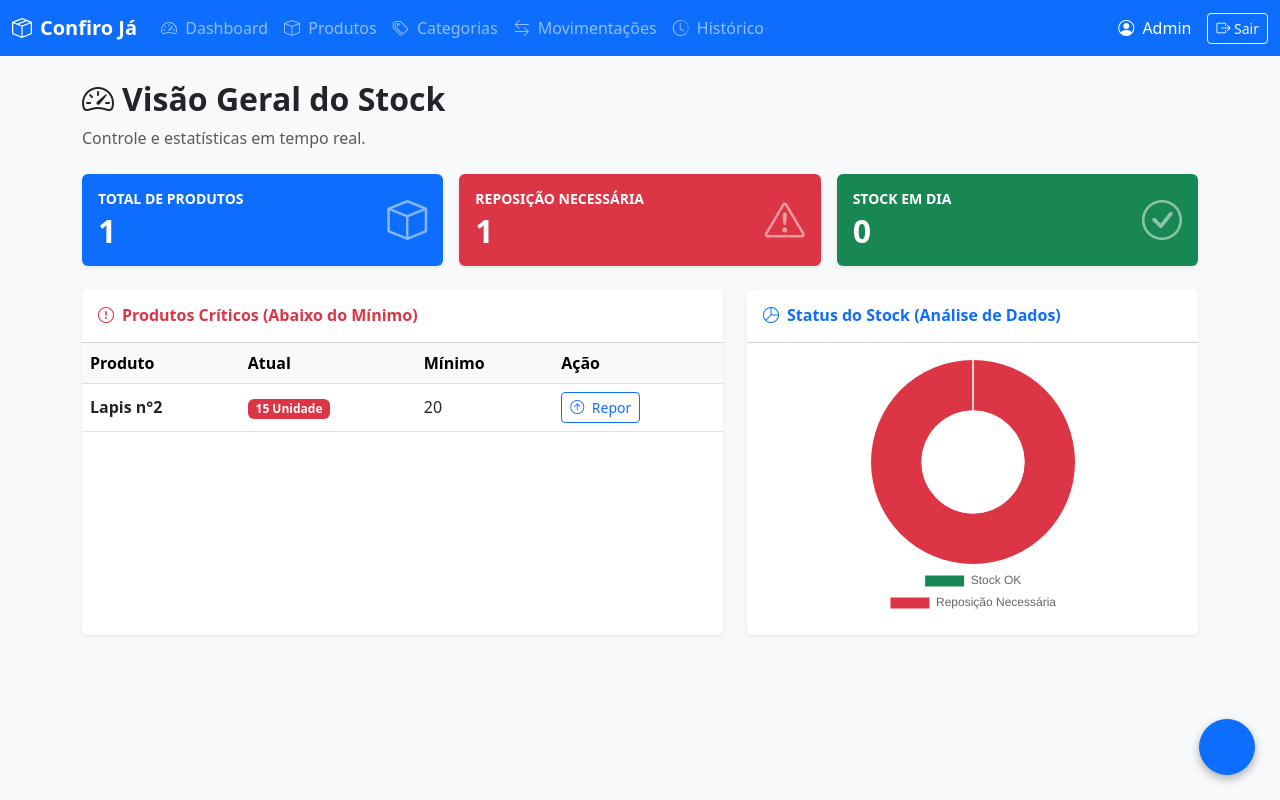
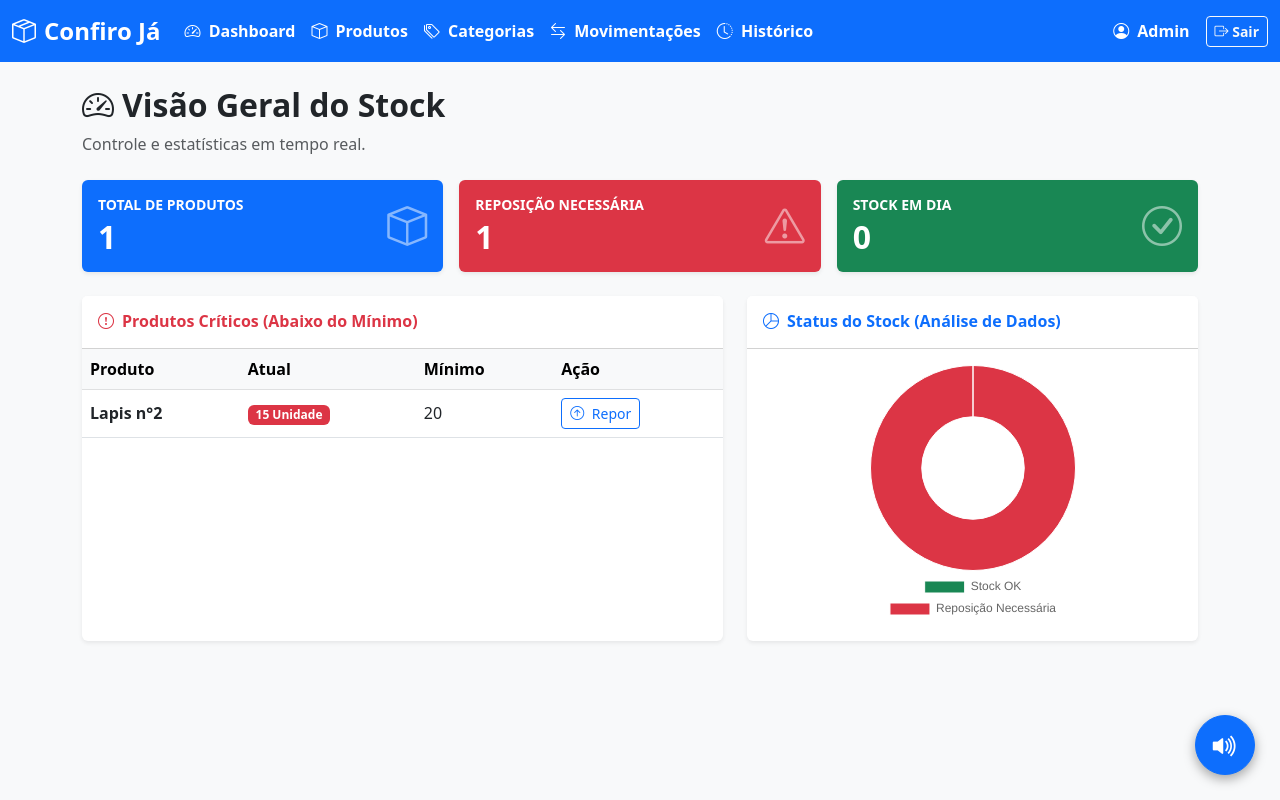
Before and after one commit to Hagane-no/Projeto-integrador-II, a Django app: page / in a window 1280 px wide. Run offline with Django 5.2, Linux system fonts and the light colour scheme; a user stored in the database is signed in; data comes from the database, SQL or seed files in the repository.

Commit message:
Update base.html

```diff
--- a/templates/base.html
+++ b/templates/base.html
@@ -8,18 +8,29 @@
     <link rel="stylesheet" href="https://cdn.jsdelivr.net/npm/bootstrap-icons@1.11.0/font/bootstrap-icons.css">
     <script src="https://cdn.jsdelivr.net/npm/chart.js"></script>
     <style>
+        /* Estilo do menu visível e claro */
+        .navbar-dark .navbar-nav .nav-link {
+            color: #ffffff !important;
+            font-weight: 600 !important;
+            opacity: 1 !important;
+        }
+        .navbar-dark .navbar-nav .nav-link:hover {
+            color: #e0e0e0 !important;
+        }
+        /* Botão Flutuante do Leitor de Voz */
         .btn-audio-float {
             position: fixed;
             bottom: 25px;
             right: 25px;
             z-index: 1050;
-            width: 56px;
-            height: 56px;
+            width: 60px;
+            height: 60px;
             border-radius: 50%;
             display: flex;
             align-items: center;
             justify-content: center;
-            box-shadow: 0 4px 10px rgba(0,0,0,0.3);
+            box-shadow: 0 4px 12px rgba(0,0,0,0.35);
+            transition: all 0.3s ease;
         }
     </style>
 </head>
@@ -27,33 +38,33 @@
 
 <nav class="navbar navbar-expand-lg navbar-dark bg-primary mb-4">
     <div class="container-fluid">
-        <a class="navbar-brand fw-bold" href="{% url 'dashboard' %}">
+        <a class="navbar-brand fw-bold text-white fs-4" href="{% url 'dashboard' %}">
             <i class="bi bi-box-seam me-2"></i>Confiro Já
         </a>
-        <button class="navbar-toggler" type="button" data-bs-toggle="collapse" data-bs-target="#navbarNav">
+        <button class="navbar-toggler border-white" type="button" data-bs-toggle="collapse" data-bs-target="#navbarNav">
             <span class="navbar-toggler-icon"></span>
         </button>
         <div class="collapse navbar-collapse" id="navbarNav">
             <ul class="navbar-nav me-auto mb-2 mb-lg-0">
                 <li class="nav-item">
-                    <a class="nav-link" href="{% url 'dashboard' %}"><i class="bi bi-speedometer2 me-1"></i> Dashboard</a>
+                    <a class="nav-link text-white" href="{% url 'dashboard' %}"><i class="bi bi-speedometer2 me-1"></i> Dashboard</a>
                 </li>
                 <li class="nav-item">
-                    <a class="nav-link" href="{% url 'gerenciar_produtos' %}"><i class="bi bi-box me-1"></i> Produtos</a>
+                    <a class="nav-link text-white" href="{% url 'gerenciar_produtos' %}"><i class="bi bi-box me-1"></i> Produtos</a>
                 </li>
                 <li class="nav-item">
-                    <a class="nav-link" href="{% url 'gerenciar_categorias' %}"><i class="bi bi-tags me-1"></i> Categorias</a>
+                    <a class="nav-link text-white" href="{% url 'gerenciar_categorias' %}"><i class="bi bi-tags me-1"></i> Categorias</a>
                 </li>
                 <li class="nav-item">
-                    <a class="nav-link" href="{% url 'reposicao' %}"><i class="bi bi-arrow-left-right me-1"></i> Movimentações</a>
+                    <a class="nav-link text-white" href="{% url 'reposicao' %}"><i class="bi bi-arrow-left-right me-1"></i> Movimentações</a>
                 </li>
                 <li class="nav-item">
-                    <a class="nav-link" href="{% url 'historico' %}"><i class="bi bi-clock-history me-1"></i> Histórico</a>
+                    <a class="nav-link text-white" href="{% url 'historico' %}"><i class="bi bi-clock-history me-1"></i> Histórico</a>
                 </li>
             </ul>
             <div class="d-flex align-items-center text-white">
-                <span class="me-3"><i class="bi bi-person-circle me-1"></i> {{ user.username }}</span>
-                <a href="{% url 'logout' %}" class="btn btn-outline-light btn-sm"><i class="bi bi-box-arrow-right"></i> Sair</a>
+                <span class="me-3 fw-semibold"><i class="bi bi-person-circle me-1"></i> {{ user.username }}</span>
+                <a href="{% url 'logout' %}" class="btn btn-outline-light btn-sm fw-bold"><i class="bi bi-box-arrow-right"></i> Sair</a>
             </div>
         </div>
     </div>
@@ -62,7 +73,7 @@
 <div class="container mb-5">
     {% if messages %}
         {% for message in messages %}
-            <div class="alert alert-{{ message.tags|default:'info' }} alert-dismissible fade show" role="alert">
+            <div class="alert alert-{{ message.tags|default:'info' }} alert-dismissible fade show fw-bold" role="alert">
                 {{ message }}
                 <button type="button" class="btn-close" data-bs-dismiss="alert" aria-label="Close"></button>
             </div>
@@ -73,36 +84,58 @@
     {% endblock %}
 </div>
 
-<!-- Botão Flutuante do Leitor de Voz -->
-<button type="button" id="btnAudioTTS" class="btn btn-primary btn-audio-float" onclick="falarConteudoPagina()" title="Ouvir Conteúdo da Página">
-    <i class="bi bi-mega-phone-fill fs-4" id="iconTTS"></i>
+<!-- Botão Flutuante do Leitor de Voz por Seleção -->
+<button type="button" id="btnAudioTTS" class="btn btn-primary btn-audio-float" onclick="toggleLeitorVoz()" title="Auxiliar de Leitura (Lê texto selecionado)">
+    <i class="bi bi-volume-up-fill fs-3" id="iconTTS"></i>
 </button>
 
 <script src="https://cdn.jsdelivr.net/npm/bootstrap@5.3.0/dist/js/bootstrap.bundle.min.js"></script>
 <script>
     let synth = window.speechSynthesis;
-    let isSpeaking = false;
+    let leitorAtivo = false;
 
-    function falarConteudoPagina() {
-        if (isSpeaking) {
+    function toggleLeitorVoz() {
+        const btn = document.getElementById('btnAudioTTS');
+        const icon = document.getElementById('iconTTS');
+
+        if (synth.speaking) {
             synth.cancel();
-            isSpeaking = false;
-            document.getElementById('iconTTS').className = 'bi bi-mega-phone-fill fs-4';
-            return;
         }
 
-        let texto = document.body.innerText;
+        if (!leitorAtivo) {
+            leitorAtivo = true;
+            btn.classList.remove('btn-primary');
+            btn.classList.add('btn-success');
+            icon.className = 'bi bi-volume-up-fill fs-3';
+
+            let textoSelecionado = window.getSelection().toString().trim();
+            if (textoSelecionado.length > 0) {
+                falarTexto(textoSelecionado);
+            } else {
+                alert("Leitor Ativado! Selecione qualquer texto na tela para ouvir a leitura.");
+            }
+        } else {
+            leitorAtivo = false;
+            btn.classList.remove('btn-success');
+            btn.classList.add('btn-primary');
+            icon.className = 'bi bi-volume-mute-fill fs-3';
+        }
+    }
+
+    document.addEventListener('selectionchange', function() {
+        if (leitorAtivo) {
+            let texto = window.getSelection().toString().trim();
+            if (texto.length > 0) {
+                synth.cancel();
+                falarTexto(texto);
+            }
+        }
+    });
+
+    function falarTexto(texto) {
         let utterance = new SpeechSynthesisUtterance(texto);
         utterance.lang = 'pt-BR';
-
-        utterance.onend = function() {
-            isSpeaking = false;
-            document.getElementById('iconTTS').className = 'bi bi-mega-phone-fill fs-4';
-        };
-
         synth.speak(utterance);
-        isSpeaking = true;
-        document.getElementById('iconTTS').className = 'bi bi-square-fill fs-4';
     }
 </script>
 </body>
```
